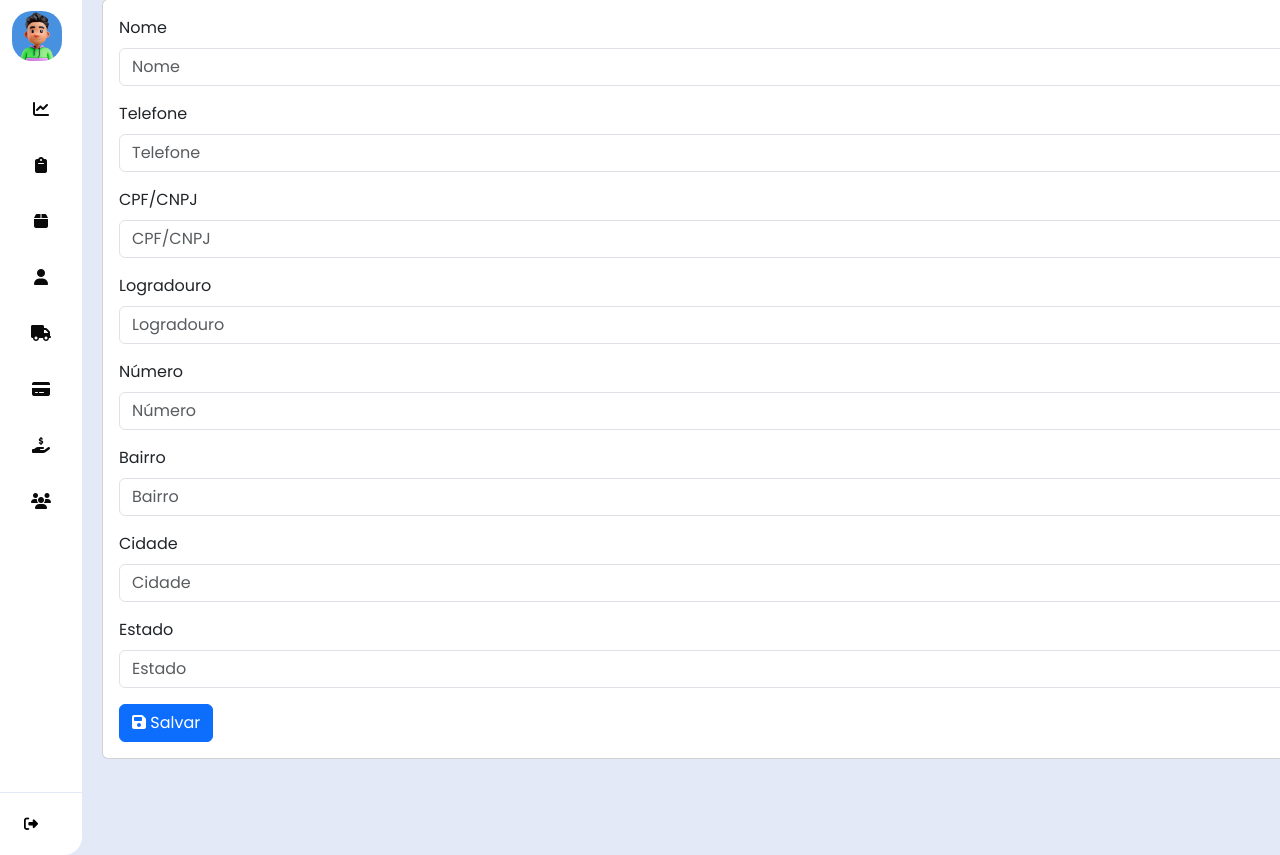
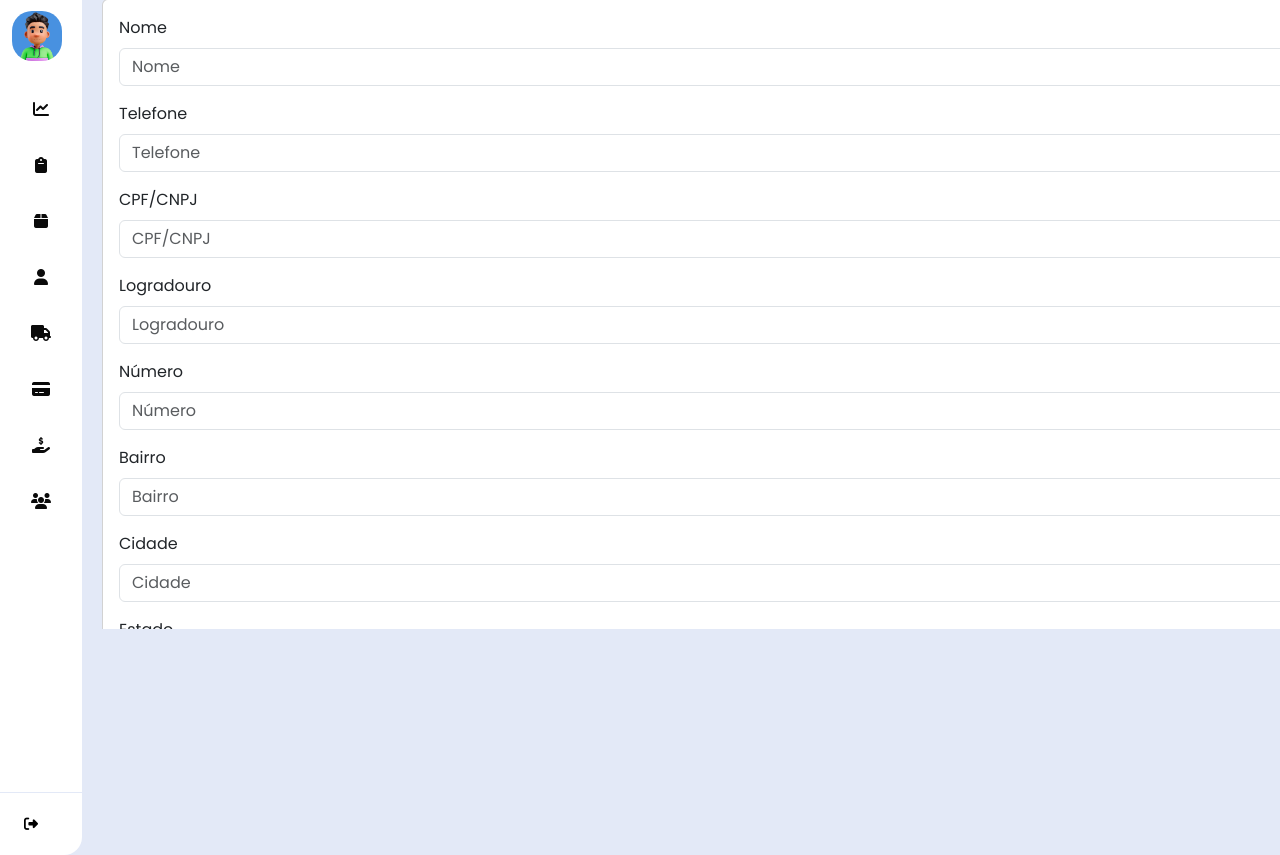
Before and after one commit to cheibe/ERP, a Django app: page /fornecedores/adicionar in a window 1280 px wide. Shown: the part 75-930 px from the top of the page. Run offline with Django 4.2, Linux system fonts and the light colour scheme; some libraries are stand-ins or nearby versions.

Commit message:
fixbug css fornecedor

```diff
--- a/app_fornecedores/templates/pages/adicionar_fornecedor.html
+++ b/app_fornecedores/templates/pages/adicionar_fornecedor.html
@@ -6,7 +6,7 @@
         <span class="fas fa-arrow-left mr-1"></span>
         Voltar
     </a>
-    <div class="card-produtos">
+    <div class="card-fornecedor">
         <div class="card">
             <div class="card-body">
                 <form method="post">
--- a/base_static/global/css/style.css
+++ b/base_static/global/css/style.css
@@ -212,8 +212,8 @@ body {
 
 .card-clientes {
     width: 1780px;
+    height: 800px;
     overflow-y: scroll;
-    height: 800px;
 }
 
 .card-produtos {
@@ -221,10 +221,16 @@ body {
     height: 800px;
 }
 
+.card-fornecedor{
+    width: 1780px;
+    height: 800px;
+    overflow-y: scroll;
+}
+
 .card-table {
     width: 1780px;
+    height: 800px;
     overflow-y: scroll;
-    height: 800px;
 }
 
 @media screen and (max-width: 1500px) {
@@ -238,6 +244,11 @@ body {
         height: 650px;
     }
 
+    .card-fornecedor{
+        width: 1300px;
+        height: 630px;
+    }
+
     .card-table{
         width: 1300px;
         height: 650px;
```
